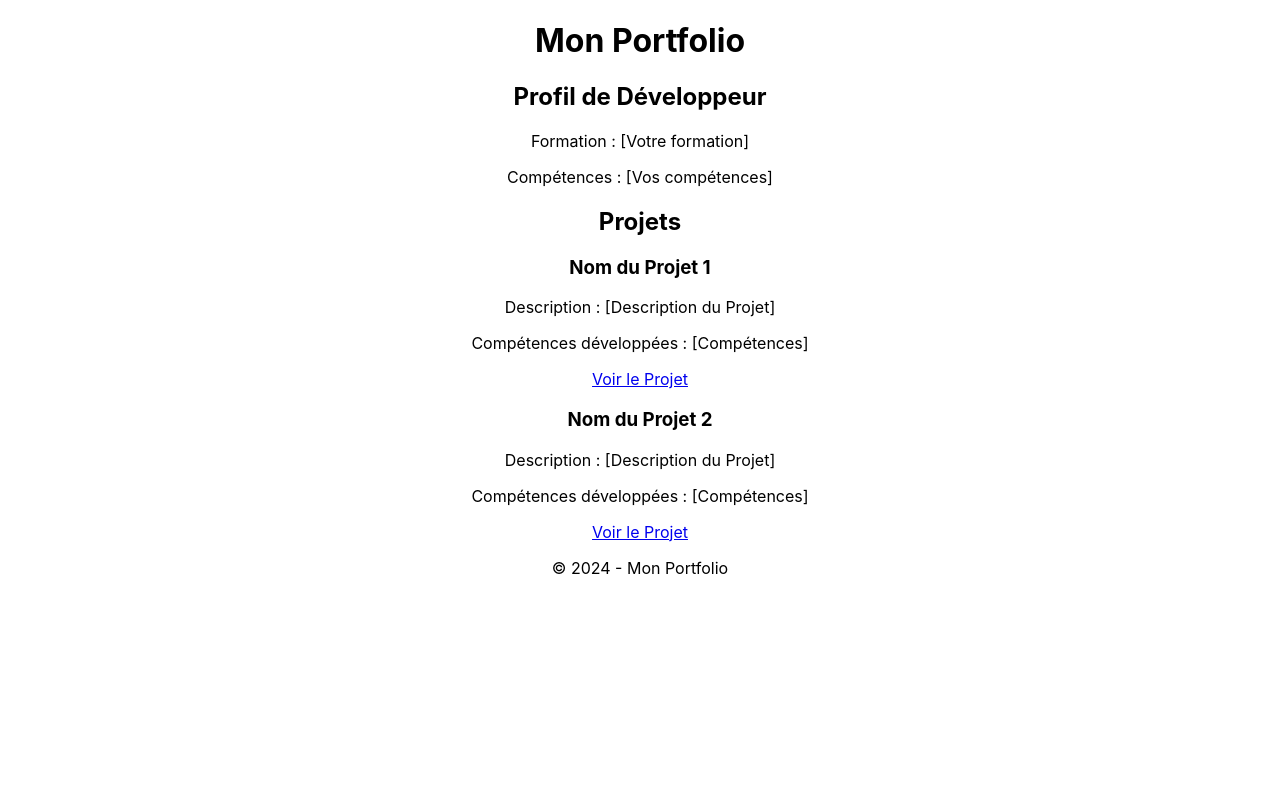
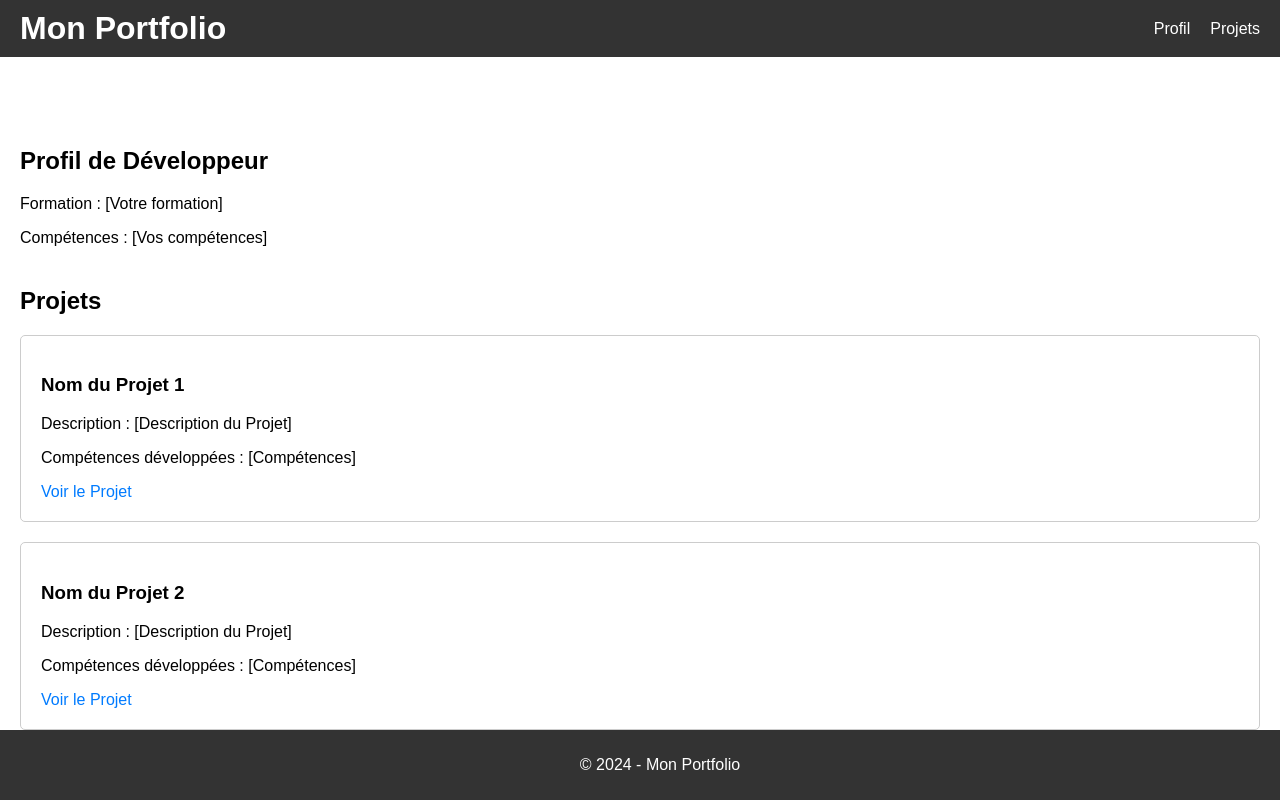
Before and after one commit to LabatiJulien/projet12, a React (Create React App) app in the folder portfolio/: page / in a window 1280 px wide. Built offline with nearby package versions, Linux system fonts and the light colour scheme.

Commit message:
Mise en page base Header

```diff
--- a/portfolio/src/App.css
+++ b/portfolio/src/App.css
@@ -1,38 +1,77 @@
-.App {
-  text-align: center;
+body {
+  font-family: Arial, sans-serif;
+  margin: 0;
+  padding: 0;
 }
 
-.App-logo {
-  height: 40vmin;
-  pointer-events: none;
+header {
+  background-color: #333;
+  color: #fff;
+  padding: 10px 20px;
+  display: flex;
+  justify-content: space-between;
+  align-items: center;
 }
 
-@media (prefers-reduced-motion: no-preference) {
-  .App-logo {
-    animation: App-logo-spin infinite 20s linear;
-  }
+header h1 {
+  margin: 0;
 }
 
-.App-header {
-  background-color: #282c34;
-  min-height: 100vh;
+header nav ul {
+  list-style-type: none;
+  padding: 0;
+  margin: 0;
   display: flex;
-  flex-direction: column;
-  align-items: center;
-  justify-content: center;
-  font-size: calc(10px + 2vmin);
-  color: white;
 }
 
-.App-link {
-  color: #61dafb;
+header nav ul li {
+  margin-left: 20px;
 }
 
-@keyframes App-logo-spin {
-  from {
-    transform: rotate(0deg);
-  }
-  to {
-    transform: rotate(360deg);
-  }
+header nav ul li:first-child {
+  margin-left: 0;
 }
+
+header nav ul li a {
+  color: #fff;
+  text-decoration: none;
+}
+
+header nav ul li a:hover {
+  text-decoration: underline;
+}
+
+footer {
+  background-color: #333;
+  color: #fff;
+  padding: 10px 20px;
+  text-align: center;
+  position: fixed;
+  width: 100%;
+  bottom: 0;
+}
+
+main {
+  padding: 70px 20px 20px;
+}
+
+.profil,
+.projets {
+  margin-bottom: 40px;
+}
+
+.projet {
+  border: 1px solid #ccc;
+  border-radius: 5px;
+  padding: 20px;
+  margin-bottom: 20px;
+}
+
+a {
+  color: #007bff;
+  text-decoration: none;
+}
+
+a:hover {
+  text-decoration: underline;
+}
--- a/portfolio/src/components/Header.js
+++ b/portfolio/src/components/Header.js
@@ -4,6 +4,12 @@ const Header = () => {
     return (
         <header>
             <h1>Mon Portfolio</h1>
+            <nav>
+                <ul>
+                    <li><a href="#profil">Profil</a></li>
+                    <li><a href="#projets">Projets</a></li>
+                </ul>
+            </nav>
         </header>
     );
 }
--- a/portfolio/src/components/Profil.js
+++ b/portfolio/src/components/Profil.js
@@ -2,7 +2,7 @@ import React from 'react';
 
 const Profil = () => {
     return (
-        <div className="profil">
+        <div id="profil" className="profil">
             <h2>Profil de Développeur</h2>
             <p>Formation : [Votre formation]</p>
             <p>Compétences : [Vos compétences]</p>
--- a/portfolio/src/components/Projets.js
+++ b/portfolio/src/components/Projets.js
@@ -2,7 +2,7 @@ import React from 'react';
 
 const Projets = () => {
     return (
-        <div className="projets">
+        <div id="projets" className="projets">
             <h2>Projets</h2>
             <div className="projet">
                 <h3>Nom du Projet 1</h3>
```
